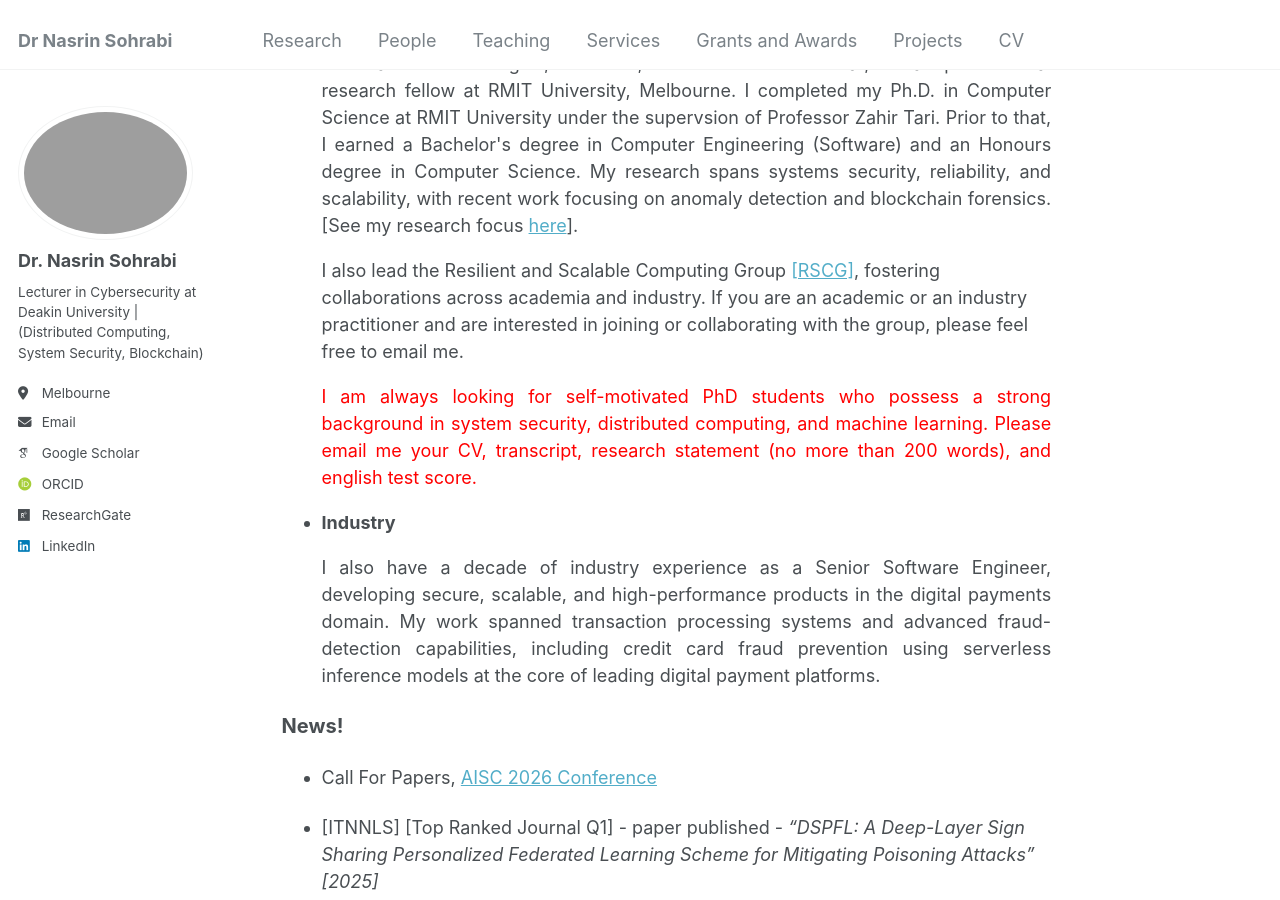
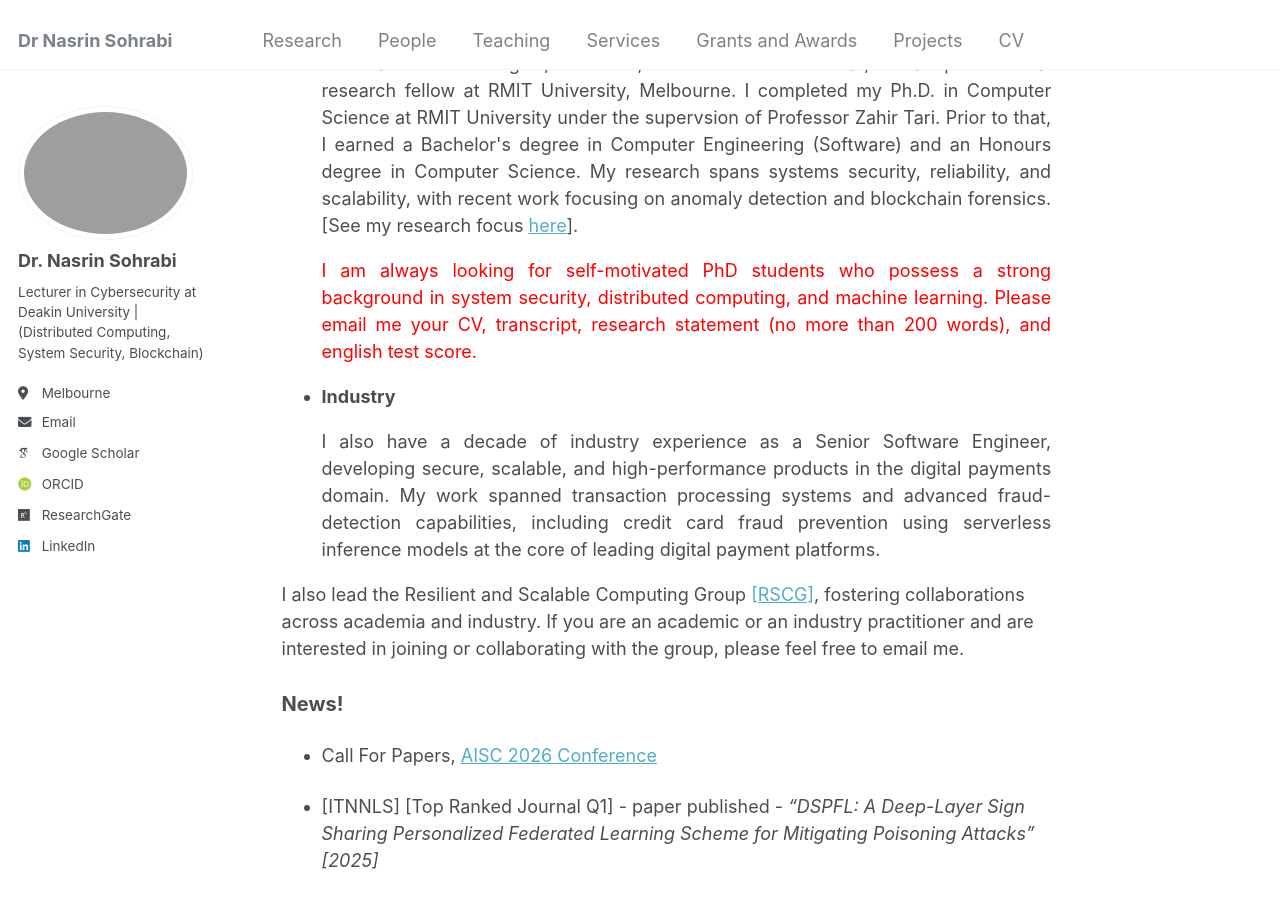
Before and after one commit to Nasrin-Sohrabi/Nasrin-Sohrabi.github.io, a Jekyll site: the page built from _pages/about.md, in a window 1280 px wide and 900 px high, scrolled down 194 px. Built offline with Jekyll 4.4.1, drawn with Linux system fonts in a browser that asks for light colours; some web fonts are replaced; some of the changed lines change nothing that is shown.

Commit message:
update the intro

```diff
--- a/_pages/about.md
+++ b/_pages/about.md
@@ -12,8 +12,6 @@
   * <strong>Academic</strong>
   <ul style="text-align: justify;"> I am currently a Lecturer (Assistant Professor) at <a href="https://www.deakin.edu.au/">Deakin University</a>, School of Information Technologies, Burwood, Melbourne. Before that, I was postdoctoral research fellow at RMIT University, Melbourne. I completed my Ph.D. in Computer Science at RMIT University under the supervsion of Professor Zahir Tari. Prior to that, I earned a Bachelor's degree in Computer Engineering (Software) and an Honours degree in Computer Science. My research spans systems security, reliability, and scalability, with recent work focusing on anomaly detection and blockchain forensics. [See my research focus <a href="https://nasrin-sohrabi.github.io/research/"> here</a>].</ul>
 
-  <ul>I also lead the Resilient and Scalable Computing Group <a href="https://rscg-research.gitlab.io/rscg.gitlab.io">[RSCG]</a>, fostering collaborations across academia and industry. If you are an academic or an industry practitioner and are interested in joining or collaborating with the group, please feel free to email me. </ul>
-
   <ul style="text-align: justify; color: red"> I am always looking for self-motivated PhD students who possess a strong background in system security, distributed computing, and machine learning. Please email me your CV, transcript, research statement (no more than 200 words), and english test score. </ul>
 
   * <strong>Industry</strong>
@@ -21,6 +19,7 @@
 
 
 
+<span style="text-align: justify;"> I also lead the Resilient and Scalable Computing Group <a href="https://rscg-research.gitlab.io/rscg.gitlab.io">[RSCG]</a>, fostering collaborations across academia and industry. If you are an academic or an industry practitioner and are interested in joining or collaborating with the group, please feel free to email me.</span>
 
 <span style="font-size:20px;">News!</span>
 ======
```
